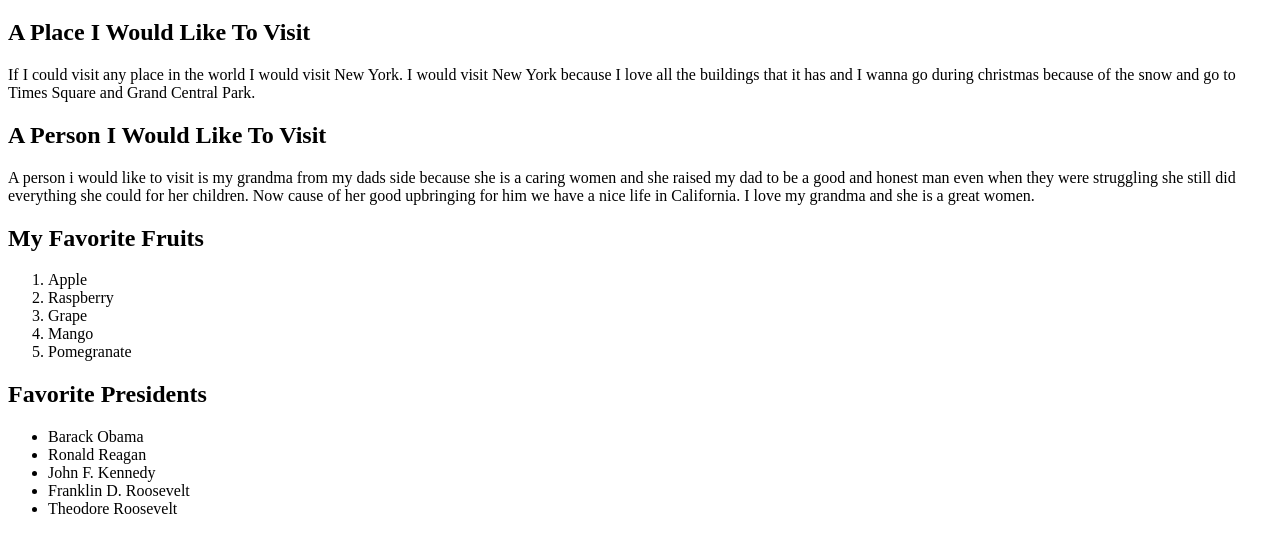
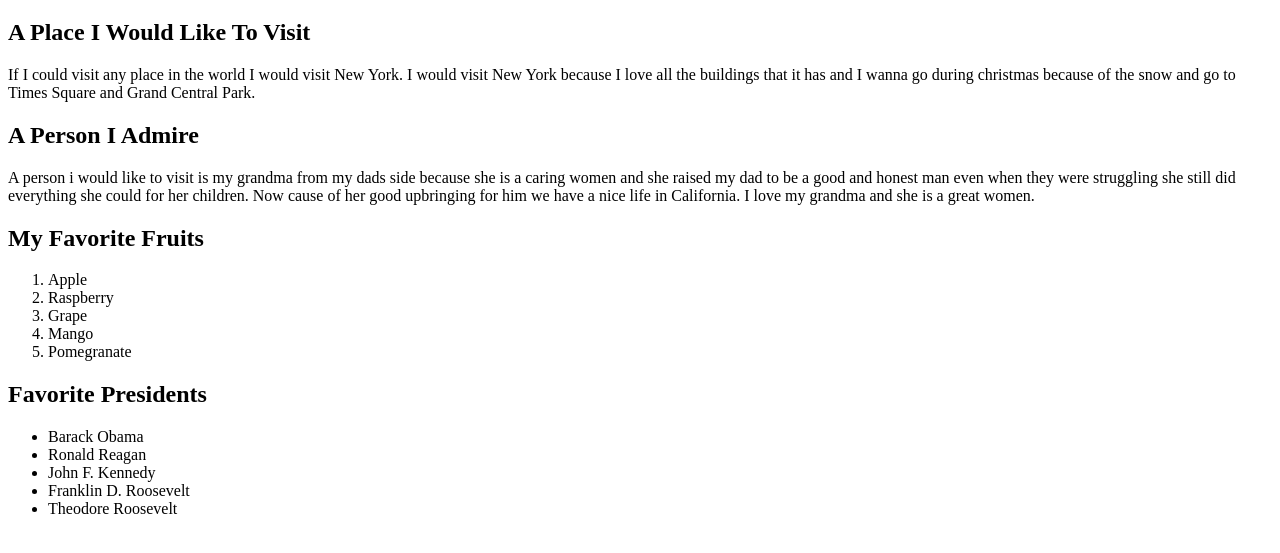
Before and after one commit to vences1/vences1.github.io, a plain HTML site: page project1.html in a window 1280 px wide. Shown: the part 61-614 px from the top of the page. Drawn offline with Linux system fonts and the light colour scheme.

Commit message:
Update project1.html

```diff
--- a/project1.html
+++ b/project1.html
@@ -15,7 +15,7 @@
   because I love all the buildings that it has and I wanna go during christmas because of the
   snow and go to Times Square and Grand Central Park. </p>
 
-  <h2> A Person I Would Like To Visit </h2>
+  <h2> A Person I Admire </h2>
 
   <p>A person i would like to visit is my grandma from my dads side because she is a caring
   women and she raised my dad to be a good and honest man even when they were struggling she
```
